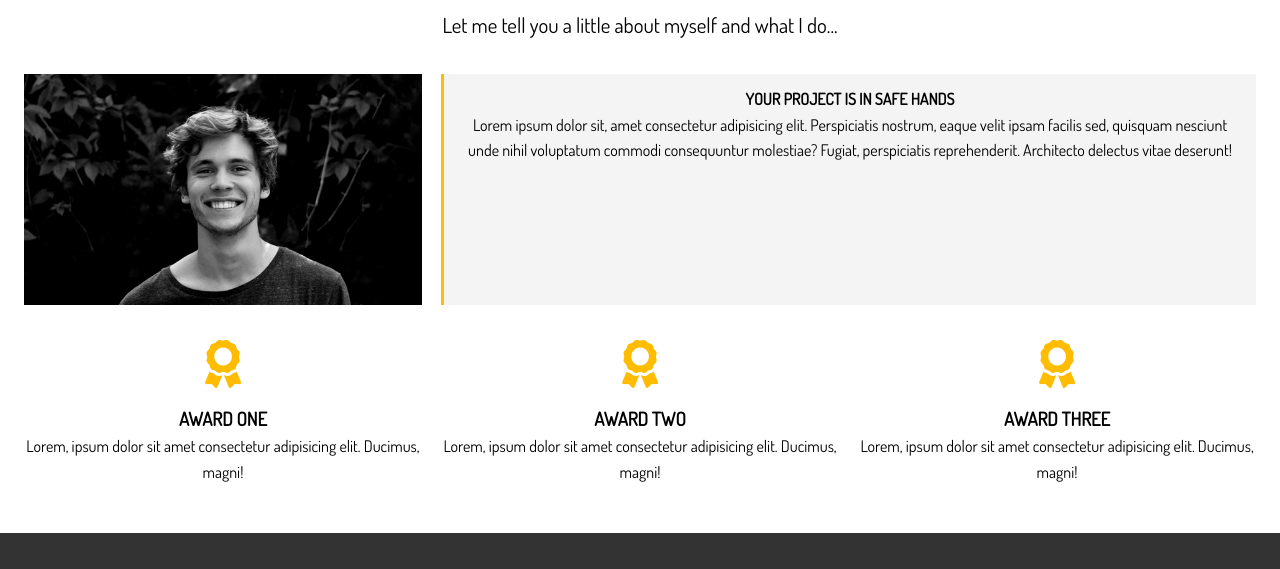
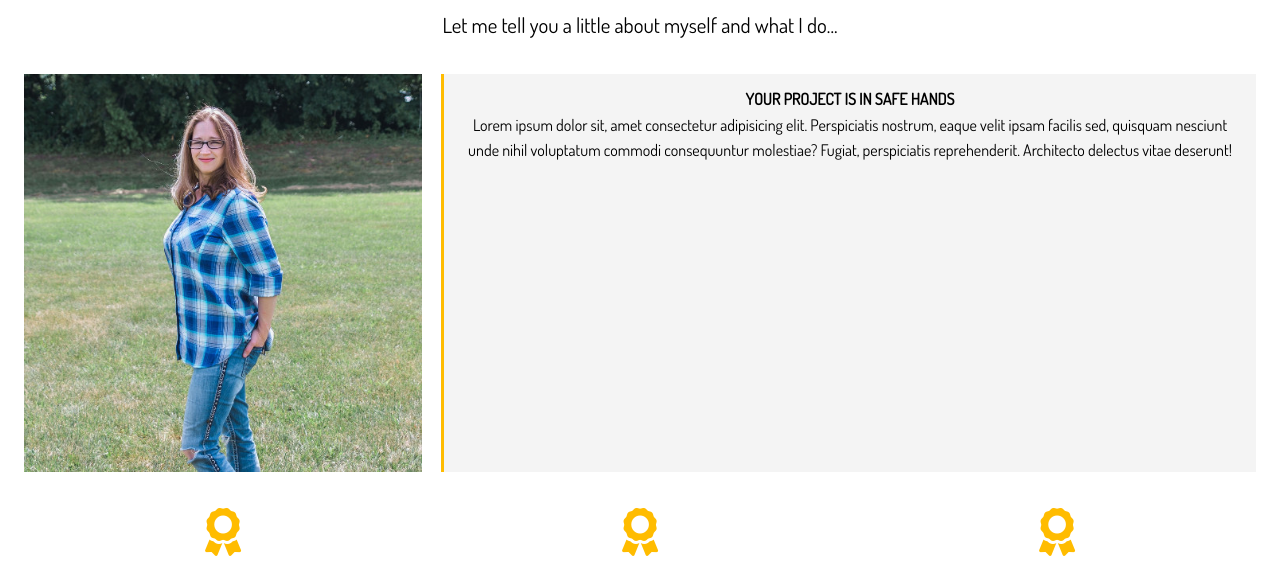
Before and after one commit to Reba678/portfolio_project, a website: page dist/about.html in a window 1280 px wide. Shown: the part 207-776 px from the top of the page. Drawn offline with Linux system fonts and the light colour scheme; files whose address does not match are found by name.

Commit message:
updated bio photo

```diff
--- a/dist/about.html
+++ b/dist/about.html
@@ -44,7 +44,7 @@
           Let me tell you a little about myself and what I do...
         </p>
         <div class="about-info">
-          <img src="img/about.jpg" alt="" class="bio-image" />
+          <img src="img/me.jpeg" alt="" class="bio-image" />
           <div class="bio bg-light">
             <h4>Your Project Is In Safe Hands</h4>
             <p>
```
Also changed, not shown: dist/img/me.jpeg (added).
